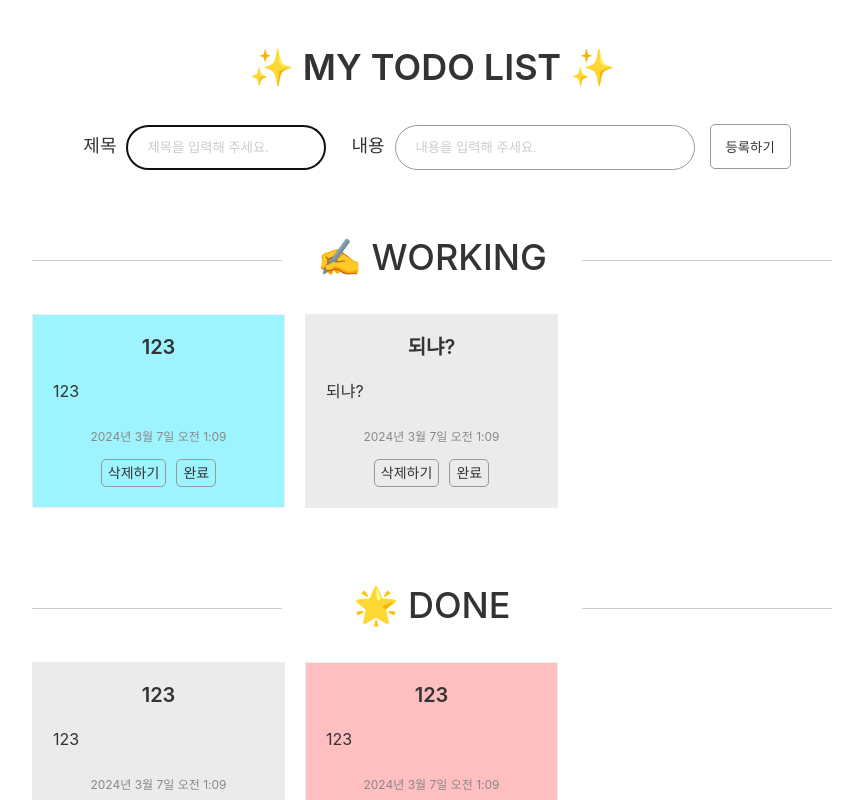
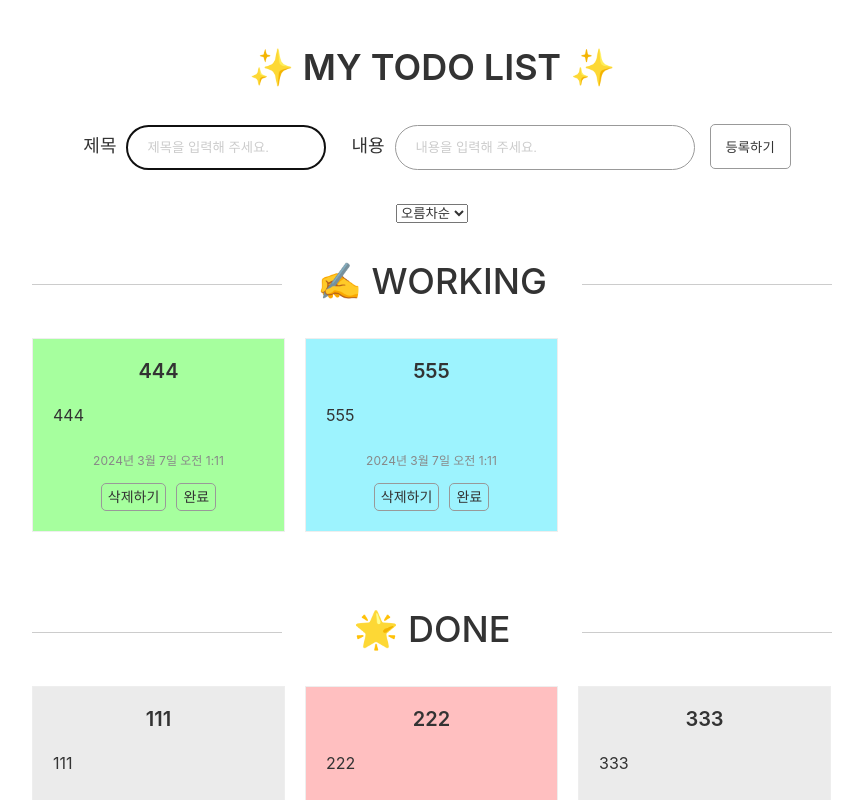
Before and after one commit to seokachu/TodoList-TS-Ver, a React (Vite) app: page / in a window 1280 px wide. Shown: the top 800 px of the page, without its empty margins (208-1070 px from the left). Built offline with nearby package versions, Linux system fonts and the light colour scheme; data requests are answered from the project's data file.

Commit message:
Refactor: api Partial 리팩토링

```diff
--- a/db.json
+++ b/db.json
@@ -1,36 +1,44 @@
 {
   "todos": [
     {
-      "id": "108605dd-98c2-442f-a1b6-479a7174b4ba",
-      "title": "123",
-      "content": "123",
-      "createAt": "2024년 3월 7일 오전 1:09",
+      "id": "30807c05-7f49-4bc5-9eb3-a049b1b26cba",
+      "title": "111",
+      "content": "111",
+      "createAt": "2024년 3월 7일 오전 1:11",
       "isdone": true,
       "color": "#ebebeb"
     },
     {
-      "id": "abfea8bb-4526-496a-8405-809f2b05d47b",
-      "title": "123",
-      "content": "123",
-      "createAt": "2024년 3월 7일 오전 1:09",
+      "id": "58fec34c-ccbd-48cc-9319-f7f3410fd35b",
+      "title": "222",
+      "content": "222",
+      "createAt": "2024년 3월 7일 오전 1:11",
       "isdone": true,
       "color": "#ffbfc0"
     },
     {
-      "id": "4e659f34-c106-430b-b8cc-09c82594aa1a",
-      "title": "123",
-      "content": "123",
-      "createAt": "2024년 3월 7일 오전 1:09",
+      "id": "a702eb7a-da7d-4c50-b976-1a685ac9d26f",
+      "title": "333",
+      "content": "333",
+      "createAt": "2024년 3월 7일 오전 1:11",
+      "isdone": true,
+      "color": "#ebebeb"
+    },
+    {
+      "id": "9ece014e-2452-4b01-8aef-7074b740f6f9",
+      "title": "444",
+      "content": "444",
+      "createAt": "2024년 3월 7일 오전 1:11",
+      "isdone": false,
+      "color": "#a6ff9e"
+    },
+    {
+      "id": "d87ab6d1-0232-4e17-94af-774087c0e312",
+      "title": "555",
+      "content": "555",
+      "createAt": "2024년 3월 7일 오전 1:11",
       "isdone": false,
       "color": "#9df3fe"
-    },
-    {
-      "id": "cecd1b0c-7bfa-4995-85f8-961329d3c913",
-      "title": "되냐?",
-      "content": "되냐?",
-      "createAt": "2024년 3월 7일 오전 1:09",
-      "isdone": false,
-      "color": "#ebebeb"
     }
   ]
 }
--- a/src/api/todos.ts
+++ b/src/api/todos.ts
@@ -1,4 +1,5 @@
 import axios from 'axios';
+import { IInputForm } from '../hooks/interface';
 
 const SERVER_URL = import.meta.env.VITE_REACT_APP_SERVER_URL;
 
@@ -16,12 +17,7 @@ export const getTodos = async () => {
 };
 
 //추가하기
-export const createTodos = async (item: {
-  title: string;
-  content: string;
-  createAt: string;
-  color: string;
-}) => {
+export const createTodos = async (item: Partial<IInputForm>) => {
   const { data } = await todoClient.post('/todos', item);
   return data;
 };
@@ -35,8 +31,8 @@ export const deleteTodos = async (id: string) => {
 //수정하기
 export const updateTodos = async (
   id: string,
-  todos: { title: string; content: string; isdone: boolean; createAt: string }
-) => {
+  todos: Partial<IInputForm>
+): Promise<string> => {
   await todoClient.patch(`/todos/${id}`, todos);
   return id;
 };
--- a/src/components/todos/TodoForm.tsx
+++ b/src/components/todos/TodoForm.tsx
@@ -63,6 +63,7 @@ const TodoForm = () => {
   };
 
   return (
+    <>
       <S.Form onSubmit={onSubmitHandler}>
         <p>
           <label htmlFor="title">제목</label>
@@ -89,6 +90,13 @@ const TodoForm = () => {
         </p>
         <button>등록하기</button>
       </S.Form>
+      <div>
+        <select>
+          <option>오름차순</option>
+          <option>내림차순</option>
+        </select>
+      </div>
+    </>
   );
 };
 
--- a/src/components/todos/TodoItems.tsx
+++ b/src/components/todos/TodoItems.tsx
@@ -29,6 +29,7 @@ const TodoItems: React.FC<Props> = ({ item }) => {
         content: item.content,
         createAt: item.createAt,
         isdone: !item.isdone,
+        color: item.color,
       });
     },
     onSuccess: () => {
@@ -48,6 +49,8 @@ const TodoItems: React.FC<Props> = ({ item }) => {
 
   //완료 Btn
   const onClickHandleToggle = () => {
+    // const updateTodo = { ...item }; //깊은복사
+    // console.log(updateTodo);
     editMutate(item.id);
   };
 
```
Lines whose indentation alone changed are shown as unchanged.
